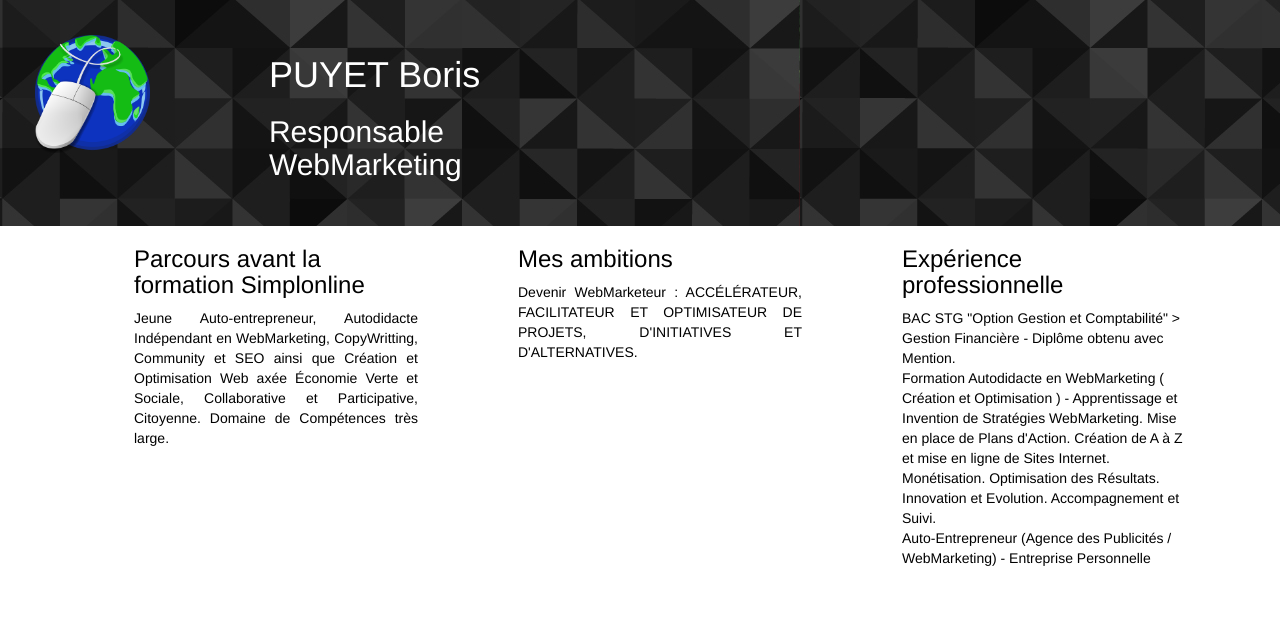
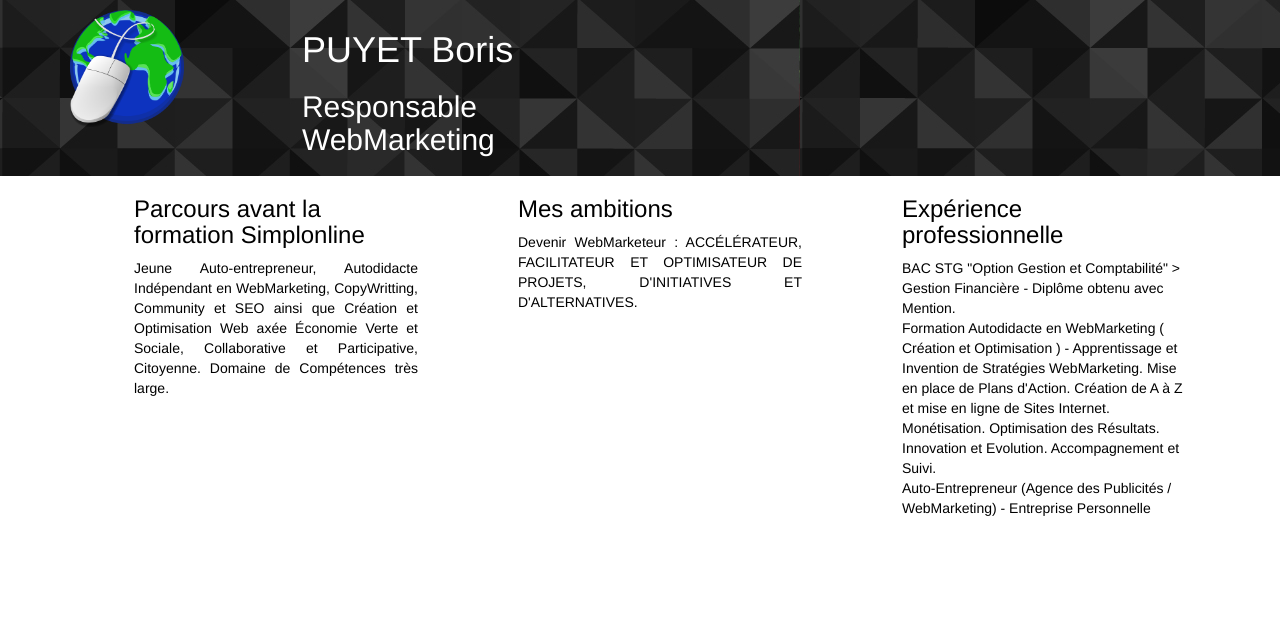
Before and after one commit to BorisPuyet/Semaine6-7, a plain HTML site: page CV_Boris_Puyet.html in a window 1280 px wide. Shown: the top 618 px of the page. Drawn offline with Linux system fonts and the light colour scheme.

Commit message:
Modif Bootstrap

```diff
--- a/css/style.css
+++ b/css/style.css
@@ -18,11 +18,6 @@ main{
 
 p{
     text-align:justify;
-}
-
-.container{
-    margin:15px;
-    padding:10px;
 }
 
 .entete{
@@ -67,6 +62,7 @@ footer p{
     vertical-align:top;
     box-sizing:border-box;
     margin-left:30px;
+    color:white;
 }
 
 iframe{
```
